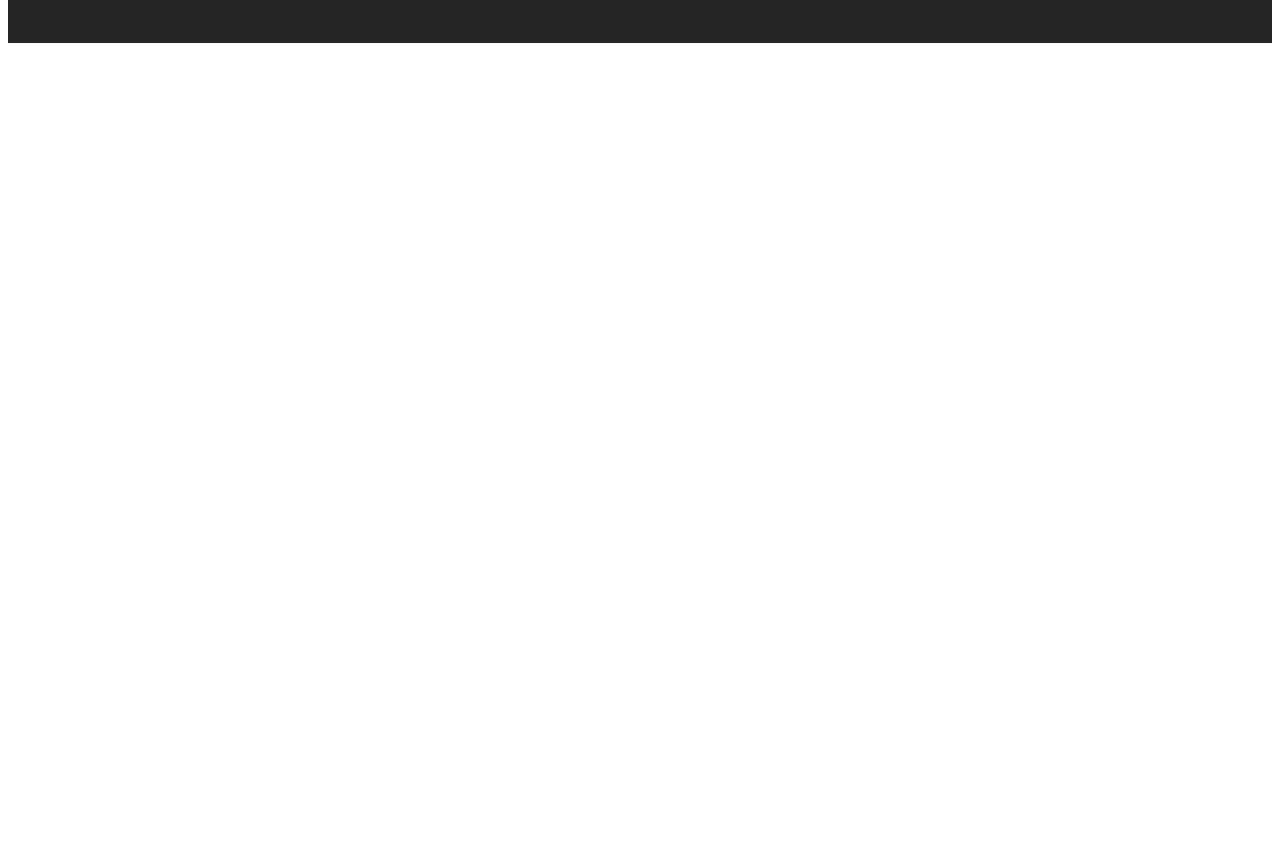
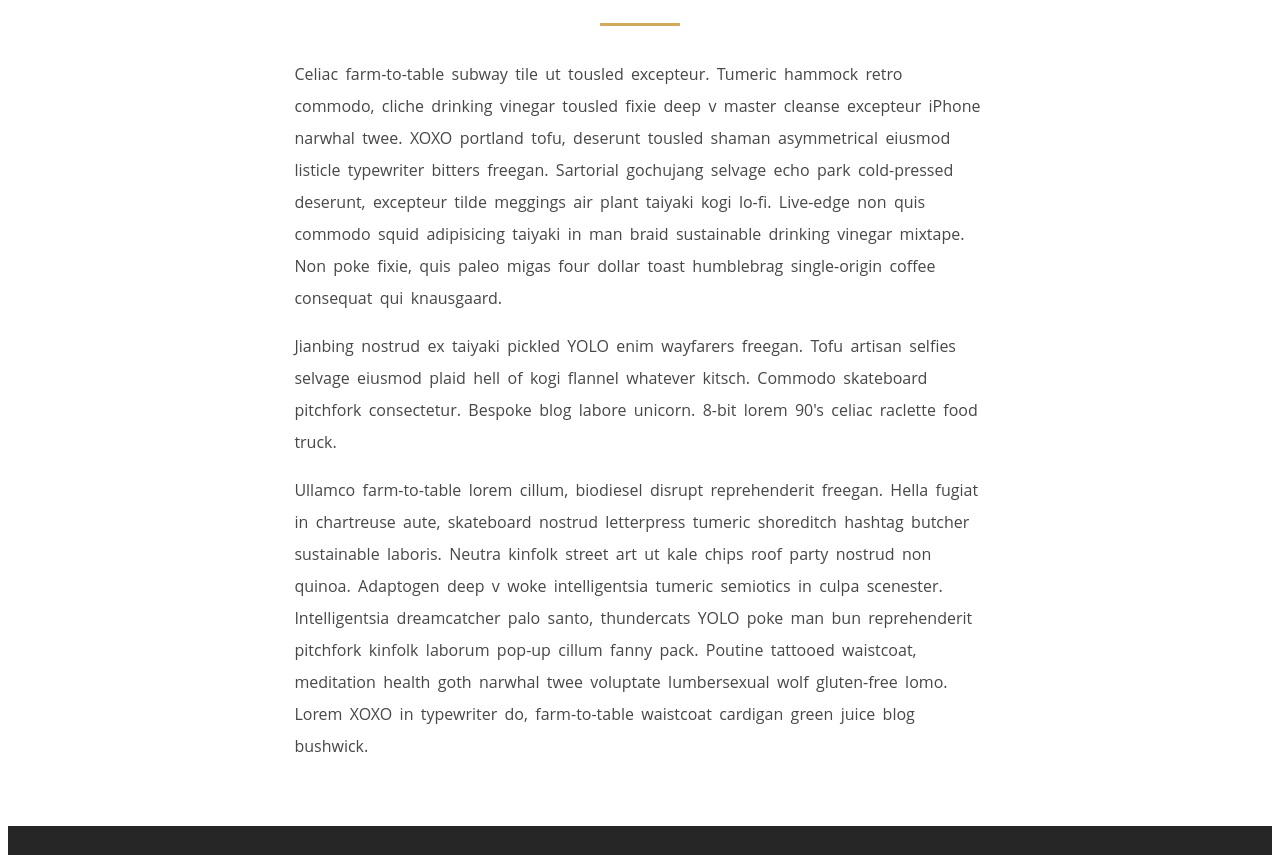
Before and after one commit to zilbuc/gatsby-karbonadas, a Gatsby site: page /about in a window 1280 px wide. Shown: the part 766-1621 px from the top of the page. Before the commit the page ends 817 px from the top, so only its background shows below. Built offline with nearby package versions, Linux system fonts and the light colour scheme; Gatsby itself is replaced by a stand-in of ours.

Commit message:
Updated About and Menu

```diff
--- a/src/components/HomePageComponents/QuickInfo.js
+++ b/src/components/HomePageComponents/QuickInfo.js
@@ -22,7 +22,7 @@ class QuickInfo extends Component {
 
 }
 
-const QuickInfoWrapper = styled.div`
+export const QuickInfoWrapper = styled.div`
   width: 90%;
   margin: 2rem auto;
   .text {
--- a/src/pages/about.js
+++ b/src/pages/about.js
@@ -1,17 +1,25 @@
 import React from "react"
-// import { Link } from "gatsby"
-
 import Layout from "../components/layout"
 import SEO from "../components/seo"
-import { PageHeader, Banner } from '../utils';
+import { PageHeader, Banner, Section, Title } from '../utils';
 import aboutBcg from '../images/bcg/aboutBcg.jpeg';
+import { QuickInfoWrapper } from '../components/HomePageComponents/QuickInfo';
 
 const AboutPage = () => (
   <Layout>
     <SEO title="Home" />
-  <PageHeader img={aboutBcg}>
-    <Banner title='about us' subtitle='time to face reality'></Banner>
-  </PageHeader>
+    <PageHeader img={aboutBcg}>
+      <Banner title='about us' subtitle='time to face reality'></Banner>
+    </PageHeader>
+    <Section>
+      <Title title='our mission' message='behold - this is' />
+      <QuickInfoWrapper>
+        <p className='text'>Celiac farm-to-table subway tile ut tousled excepteur. Tumeric hammock retro commodo, cliche drinking vinegar tousled fixie deep v master cleanse excepteur iPhone narwhal twee. XOXO portland tofu, deserunt tousled shaman asymmetrical eiusmod listicle typewriter bitters freegan. Sartorial gochujang selvage echo park cold-pressed deserunt, excepteur tilde meggings air plant taiyaki kogi lo-fi. Live-edge non quis commodo squid adipisicing taiyaki in man braid sustainable drinking vinegar mixtape. Non poke fixie, quis paleo migas four dollar toast humblebrag single-origin coffee consequat qui knausgaard.</p>
+        <p className='text'>Jianbing nostrud ex taiyaki pickled YOLO enim wayfarers freegan. Tofu artisan selfies selvage eiusmod plaid hell of kogi flannel whatever kitsch. Commodo skateboard pitchfork consectetur. Bespoke blog labore unicorn. 8-bit lorem 90's celiac raclette food truck.</p>
+        <p className='text'>Ullamco farm-to-table lorem cillum, biodiesel disrupt reprehenderit freegan. Hella fugiat in chartreuse aute, skateboard nostrud letterpress tumeric shoreditch hashtag butcher sustainable laboris. Neutra kinfolk street art ut kale chips roof party nostrud non quinoa. Adaptogen deep v woke intelligentsia tumeric semiotics in culpa scenester. Intelligentsia dreamcatcher palo santo, thundercats YOLO poke man bun reprehenderit pitchfork kinfolk laborum pop-up cillum fanny pack. Poutine tattooed waistcoat, meditation health goth narwhal twee voluptate lumbersexual wolf gluten-free lomo. Lorem XOXO in typewriter do, farm-to-table waistcoat cardigan green juice blog bushwick.</p>
+      </QuickInfoWrapper>
+    </Section>
+
   </Layout>
 )
 
```
Also changed, not shown: src/pages/menu.js (+6 -6 lines).
